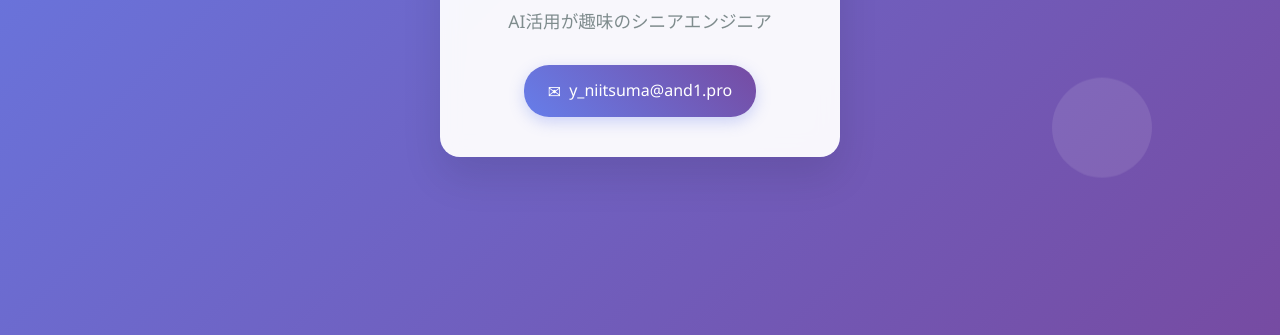
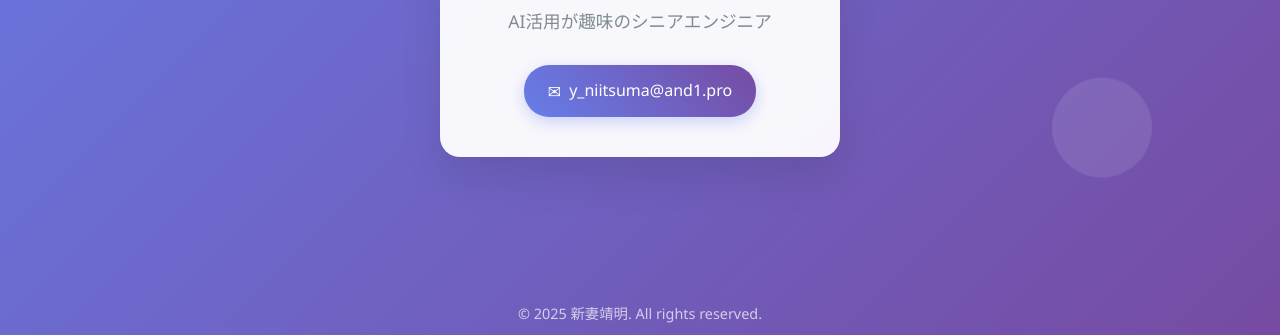
Before and after one commit to yniit0923/claude, a plain HTML site: page 01_MyPage/index.html in a window 1280 px wide. Shown: the part 465-800 px from the top of the page. Drawn offline with Linux system fonts and the light colour scheme.

Commit message:
コピーライト追加

```diff
--- a/01_MyPage/index.html
+++ b/01_MyPage/index.html
@@ -150,5 +150,9 @@
         <p class="title">AI活用が趣味のシニアエンジニア</p>
         <a href="mailto:y_niitsuma@and1.pro" class="contact">y_niitsuma@and1.pro</a>
     </div>
+
+    <footer style="position: fixed; bottom: 10px; left: 50%; transform: translateX(-50%); color: rgba(255, 255, 255, 0.7); font-size: 0.9em; text-align: center;">
+        © 2025 新妻靖明. All rights reserved.
+    </footer>
 </body>
 </html>
```
